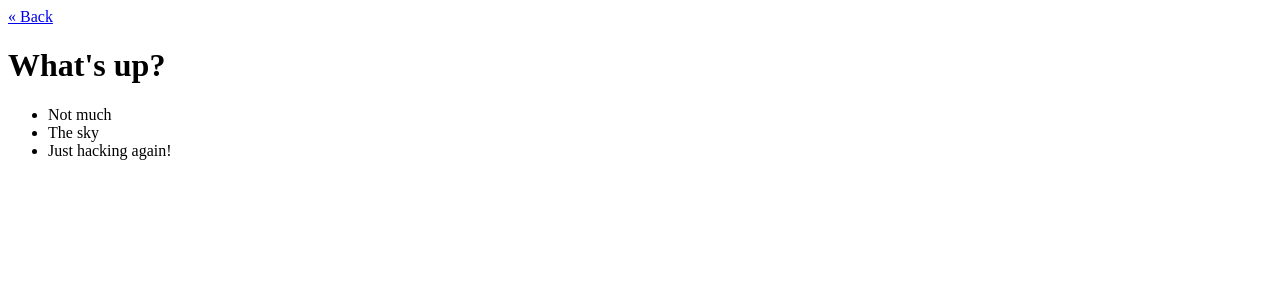
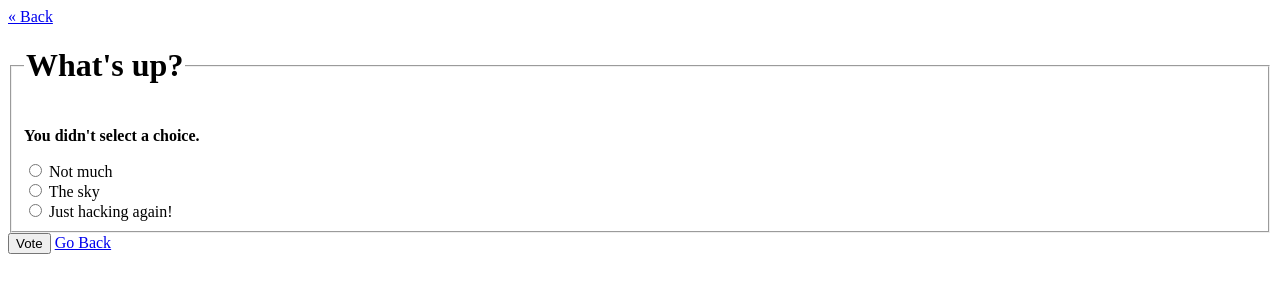
Before and after one commit to sasban9/django-first, a Django app: page /polls/1/vote/ in a window 1280 px wide. Shown: the top 300 px of the page. Run offline with Django 4.2, Linux system fonts and the light colour scheme; data comes from the database, SQL or seed files in the repository; both versions use the stored data as it was after the commit.

Commit message:
CRUD form added

```diff
--- a/polls/templates/polls/detail.html
+++ b/polls/templates/polls/detail.html
@@ -1,7 +1,16 @@
 <a href="/polls/">&laquo; Back</a>
-<h1>{{ question }}</h1>
-<ul>
-{% for choice in question.choice_set.all %}
-    <li>{{ choice.choice_text }}</li>
-{% endfor %}
-</ul>
+<form action="{% url 'sasban:vote' question.id %}" method="post">
+    {% csrf_token %}
+    <fieldset>
+        <legend>
+            <h1>{{ question.question_text }}</h1>
+        </legend>
+        {% if error_message %}<p><strong>{{ error_message }}</strong></p>{% endif %}
+        {% for choice in question.choice_set.all %}
+        <input type="radio" name="choice" id="choice{{ forloop.counter }}" value="{{ choice.id }}">
+        <label for="choice{{ forloop.counter }}">{{ choice.choice_text }}</label><br>
+        {% endfor %}
+    </fieldset>
+    <input type="submit" value="Vote">
+    <a href="/polls/">Go Back</a>
+</form>
```
Also changed, not shown: polls/templates/polls/results.html (added, +9 -0 lines), db.sqlite3.
